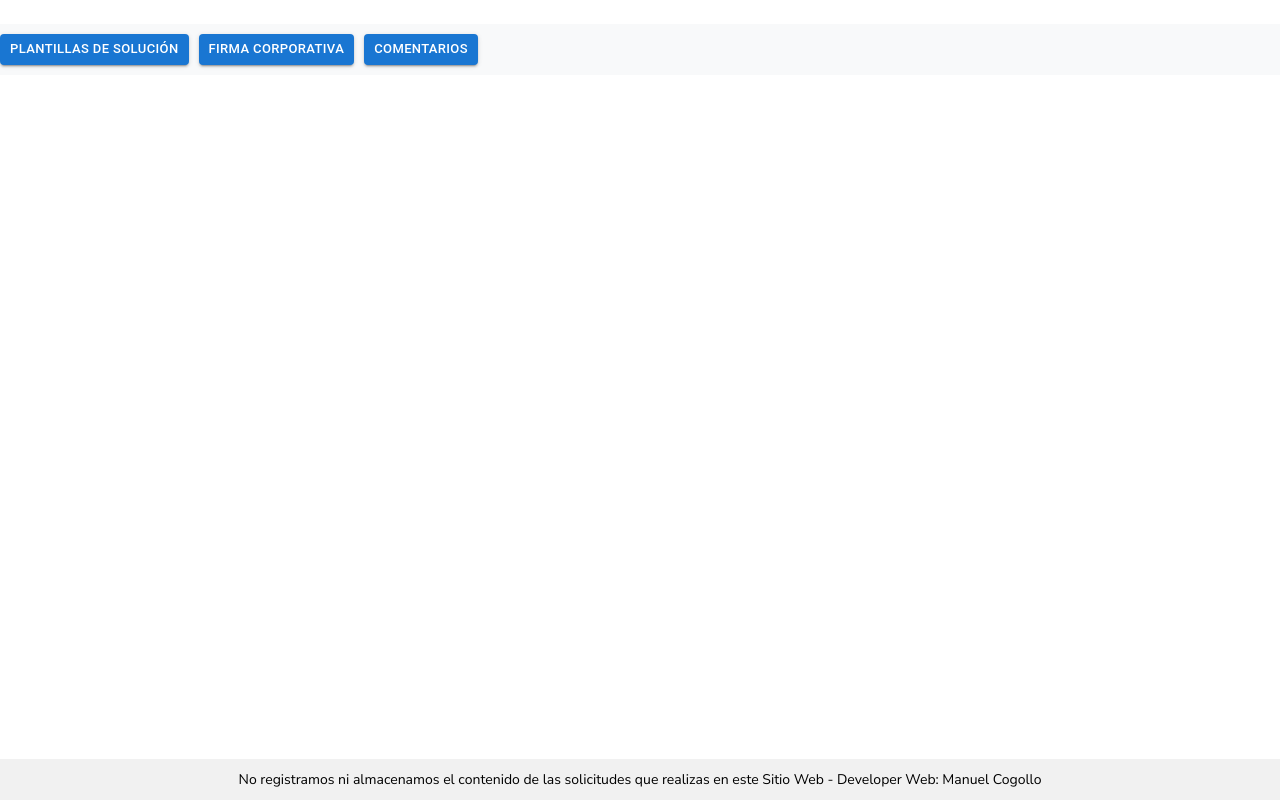
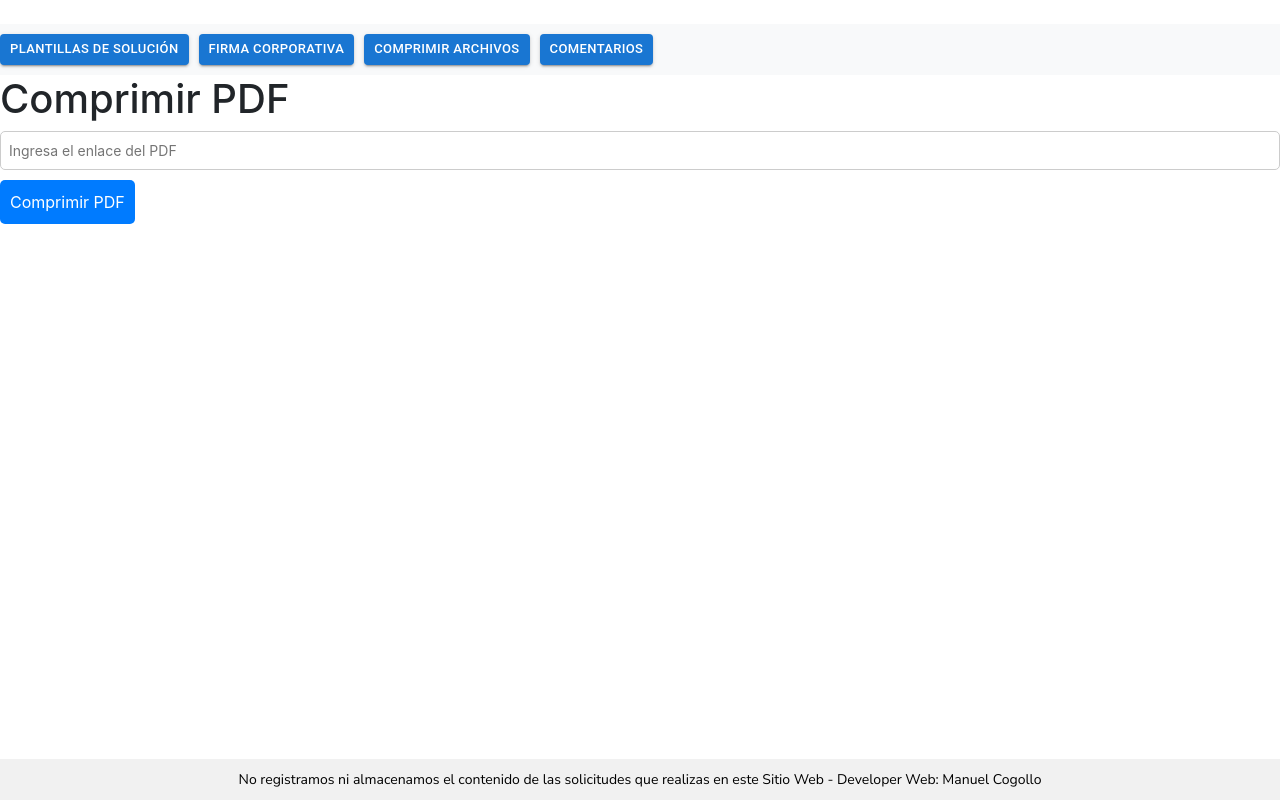
Before and after one commit to manuco-dev/firma_corporativa, a React (Vite) app: page /comprimir in a window 1280 px wide. Built offline with nearby package versions, Linux system fonts and the light colour scheme.

Commit message:
Comprimir archivos

```diff
--- a/src/App.jsx
+++ b/src/App.jsx
@@ -31,6 +31,7 @@ import Plantilla15 from './components/documentaciones/Plantilla15';
 import FirmaInput from './components/firma/FirmaInput';
 
 import FeedBack from './components/documentaciones/Feedback';
+import { Comprimir } from './components/Comprimir';
 
 
 
@@ -57,7 +58,8 @@ const App = () => {
         <Route path="/plantilla13" element={< Plantilla13 />} />
         <Route path="/plantilla14" element={< Plantilla14 />} />
         <Route path="/plantilla15" element={< Plantilla15 />} />
-        <Route path="/feedback" element={< FeedBack />} />
+        <Route path="/feedback"    element={< FeedBack />} />
+        <Route path="/comprimir"  element={<Comprimir />}/>
       </Routes>
     </Router>
   );
--- a/src/Layout/Header.jsx
+++ b/src/Layout/Header.jsx
@@ -17,6 +17,9 @@ const Header = () => {
             <Link to="/firma-corp">
               <Button variant="contained" color="primary" size="small">Firma Corporativa</Button>
             </Link>
+            <Link to="/comprimir">
+              <Button variant="contained" color="primary" size="small">Comprimir Archivos</Button>
+            </Link>
             <Link to="/feedback">
               <Button variant="contained" color="primary" size="small">Comentarios</Button>
             </Link>
--- /dev/null
+++ b/src/components/Comprimir.jsx
@@ -0,0 +1,73 @@
+import React, { useState } from 'react';
+import axios from 'axios';
+
+export const Comprimir = () => {
+  const [url, setUrl] = useState('');
+  const [compressedFile, setCompressedFile] = useState(null);
+  const [loading, setLoading] = useState(false);
+
+  // Manejar el enlace del PDF
+  const handleUrlChange = (e) => {
+    setUrl(e.target.value);
+  };
+
+  // Comprimir el PDF usando la API de PDF.co
+  const handleCompress = async () => {
+    if (!url) {
+      alert("Por favor ingresa un enlace de archivo PDF.");
+      return;
+    }
+
+    setLoading(true);
+
+    try {
+      // Preparar los datos para la compresión
+      const optimizeData = {
+        url: url, // URL del archivo PDF
+        name: "compressed.pdf", // Nombre del archivo comprimido
+      };
+
+      const response = await axios.post('https://api.pdf.co/v1/pdf/optimize', optimizeData, {
+        headers: {
+          'Content-Type': 'application/json',
+          'x-api-key': 'comanuel7@gmail.com_xxNTTCdRFqwbbr8MPWw8rJ1EremzCUpAlVRb3RrZtFaPDnpTKxZKykszkc8vIi6Z' // Reemplaza con tu clave API de PDF.co
+        }
+      });
+
+      // Manejar la respuesta de la API
+      if (response.data && response.data.url) {
+        setCompressedFile(response.data.url);
+        alert("Archivo comprimido exitosamente.");
+      }
+    } catch (error) {
+      console.error("Error al comprimir el PDF:", error);
+      alert("Hubo un error al comprimir el PDF.");
+    } finally {
+      setLoading(false);
+    }
+  };
+
+  return (
+    <div>
+      <h1>Comprimir PDF</h1>
+      <input
+        type="text"
+        placeholder="Ingresa el enlace del PDF"
+        value={url}
+        onChange={handleUrlChange}
+      />
+      <button onClick={handleCompress} disabled={loading}>
+        {loading ? "Comprimiendo..." : "Comprimir PDF"}
+      </button>
+
+      {compressedFile && (
+        <div>
+          <h2>Archivo Comprimido:</h2>
+          <a href={compressedFile} target="_blank" rel="noopener noreferrer">
+            Descargar PDF Comprimido
+          </a>
+        </div>
+      )}
+    </div>
+  );
+};
```
